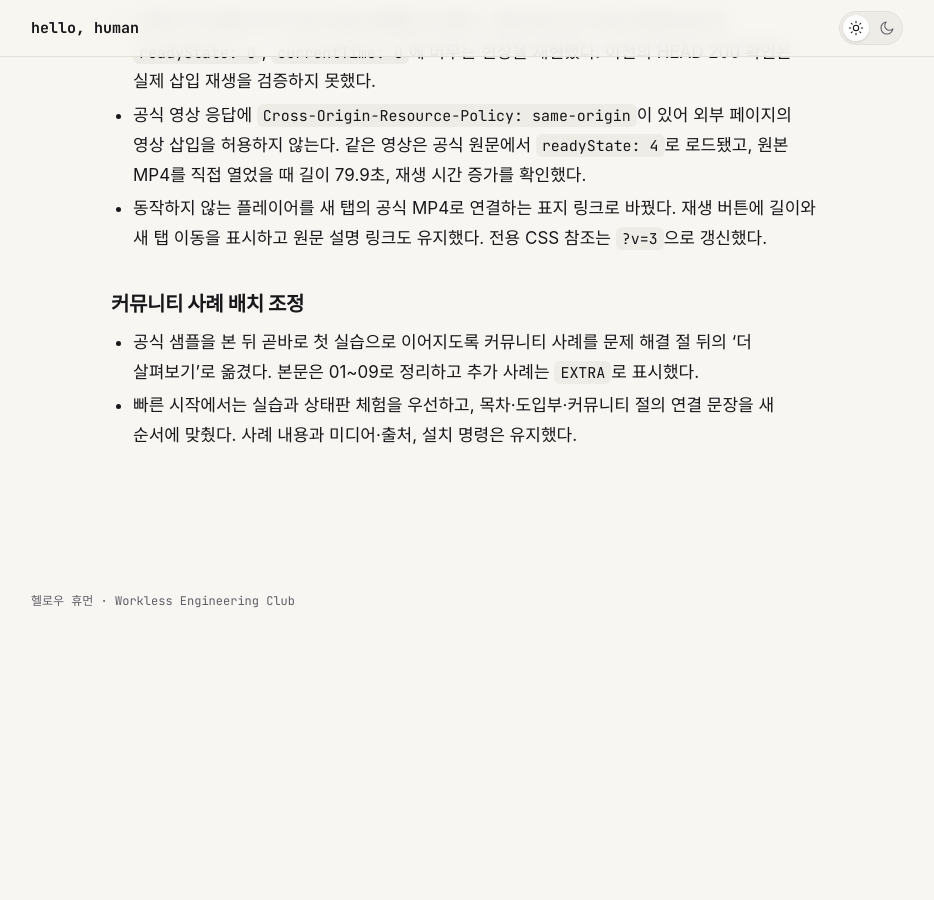
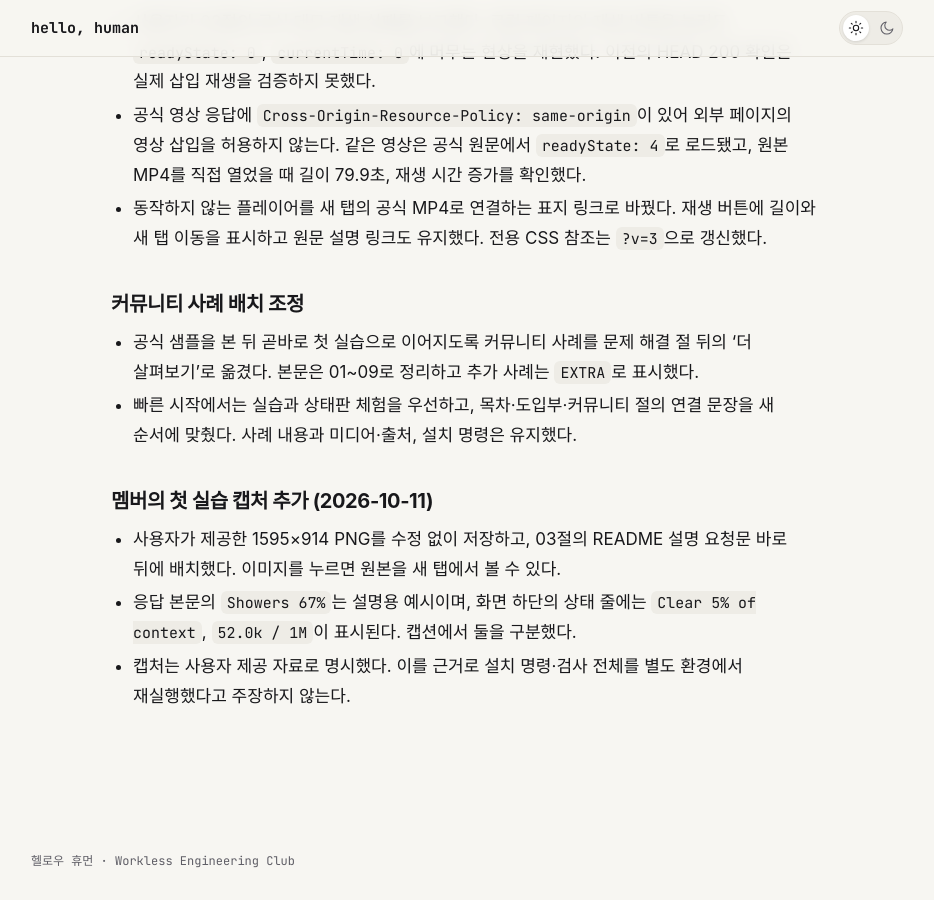
Before and after one commit to SoorimSun/hello-human, a Jekyll site: the page built from research/2026-10-10-claude-code-mods.md, in a window 1280 px wide and 900 px high, scrolled down 4992 px. Shown: the whole window, without its empty margins (173-1107 px from the left). Built offline with Jekyll 4.4.1, drawn with Linux system fonts in a browser that asks for light colours; some web fonts are replaced; our own code applies the rules of GitHub Pages for plain Markdown files; before the commit the page ends 5632 px from its top, so only the background shows below that.

Commit message:
docs(guides): add first-session Token Weather screenshot

```diff
--- a/guides/2026-10-10-claude-code-mods.html
+++ b/guides/2026-10-10-claude-code-mods.html
@@ -173,6 +173,10 @@
 이 Mod가 표시하는 정보와 주의점을 한국어로 설명해줘.
 
 파일을 수정하거나 추가 명령을 실행하지는 마.</code></pre>
+        <figure class="mods-media" id="first-session-result">
+          <a href="../assets/guides/claude-code-mods/token-weather-first-session.png" target="_blank" rel="noopener noreferrer"><img src="../assets/guides/claude-code-mods/token-weather-first-session.png" width="1595" height="914" alt="첫 실습 캡처. Claude가 Token Weather README를 한국어로 설명하고, 화면 맨 아래에는 Clear, 컨텍스트 5%, 52.0k / 1M이 표시돼 있다." loading="lazy" decoding="async"></a>
+          <figcaption>멤버가 제공한 첫 실습 화면입니다. 응답 본문의 67%는 설명용 예시이고, <strong>맨 아래의 노란색 Clear와 5%가 이 세션의 상태 표시</strong>입니다. 내 화면의 수치는 대화와 모델에 따라 다를 수 있습니다. 이미지를 누르면 크게 볼 수 있습니다.</figcaption>
+        </figure>
         <p>응답이 끝난 뒤 입력창 위의 표시를 확인하면 첫 실습은 끝입니다. 일부러 큰 파일을 읽어 사용률을 높일 필요는 없습니다.</p>
         <div class="mods-note"><strong>이번 세션에서 시험하는 옵션</strong><p><code>--plugin-dir</code>는 영구 설치 전에 시험하는 방법입니다. 다른 플러그인을 모두 끄거나 파일 접근을 제한하는 옵션은 아닙니다. <a href="https://code.claude.com/docs/ko/plugins/cli-reference" target="_blank" rel="noopener noreferrer">공식 명령 참조 ↗</a></p></div>
       </section>
@@ -393,7 +397,7 @@
           <li>커뮤니티 사례의 제작자 저장소 · <a href="https://github.com/jarrodwatts/claude-image-view" target="_blank" rel="noopener noreferrer">Claude Image View</a> · <a href="https://github.com/zenbu-labs/terminal-browser" target="_blank" rel="noopener noreferrer">Terminal Browser</a> · <a href="https://github.com/jarrodwatts/intermission" target="_blank" rel="noopener noreferrer">Intermission</a></li>
         </ul>
         <p>이 글은 2026년 10월 10일 확인한 공식 문서와 공개 코드를 바탕으로 작성했습니다. GitHub 별 수는 그날 조회한 수치입니다. 공개 테스트가 어떤 동작을 검사하는지는 읽어봤지만, 테스트를 직접 실행해 통과 여부를 확인하지는 않았습니다. 설치 실습 전체도 별도 Claude Code 세션에서 실행 검증한 것은 아닙니다.</p>
-        <p>공식 샘플의 화면과 영상은 Anthropic, 커뮤니티 사례의 화면과 영상은 각 제작자가 공개한 자료입니다. 본문의 흐름도, 제작 요청문, 체험용 상태판은 헬로우 휴먼이 학습을 돕기 위해 구성했습니다.</p>
+        <p>공식 샘플의 화면과 영상은 Anthropic, 커뮤니티 사례의 화면과 영상은 각 제작자가 공개한 자료입니다. 첫 실습의 캡처는 멤버가 제공했습니다. 본문의 흐름도, 제작 요청문, 체험용 상태판은 헬로우 휴먼이 학습을 돕기 위해 구성했습니다.</p>
         <p class="mods-source">함께 보관한 라이선스 · <a href="../assets/guides/claude-code-mods/LICENSE-anthropic.txt">Anthropic 샘플 (Apache-2.0)</a> · <a href="../assets/guides/claude-code-mods/LICENSE-claude-image-view.txt">Claude Image View (MIT)</a> · <a href="../assets/guides/claude-code-mods/LICENSE-intermission.txt">Intermission (MIT)</a></p>
       </section>
       <a class="news-end-link" href="./">AI가이드 목록으로 돌아가기 <span aria-hidden="true">→</span></a>
--- a/research/2026-10-10-claude-code-mods.md
+++ b/research/2026-10-10-claude-code-mods.md
@@ -82,3 +82,9 @@
 
 - 공식 샘플을 본 뒤 곧바로 첫 실습으로 이어지도록 커뮤니티 사례를 문제 해결 절 뒤의 ‘더 살펴보기’로 옮겼다. 본문은 01~09로 정리하고 추가 사례는 `EXTRA`로 표시했다.
 - 빠른 시작에서는 실습과 상태판 체험을 우선하고, 목차·도입부·커뮤니티 절의 연결 문장을 새 순서에 맞췄다. 사례 내용과 미디어·출처, 설치 명령은 유지했다.
+
+### 멤버의 첫 실습 캡처 추가 (2026-10-11)
+
+- 사용자가 제공한 1595×914 PNG를 수정 없이 저장하고, 03절의 README 설명 요청문 바로 뒤에 배치했다. 이미지를 누르면 원본을 새 탭에서 볼 수 있다.
+- 응답 본문의 `Showers 67%`는 설명용 예시이며, 화면 하단의 상태 줄에는 `Clear 5% of context`, `52.0k / 1M`이 표시된다. 캡션에서 둘을 구분했다.
+- 캡처는 사용자 제공 자료로 명시했다. 이를 근거로 설치 명령·검사 전체를 별도 환경에서 재실행했다고 주장하지 않는다.
```
Also changed, not shown: assets/guides/claude-code-mods/README.md (+2 -1 lines), assets/guides/claude-code-mods/token-weather-first-session.png (added).
